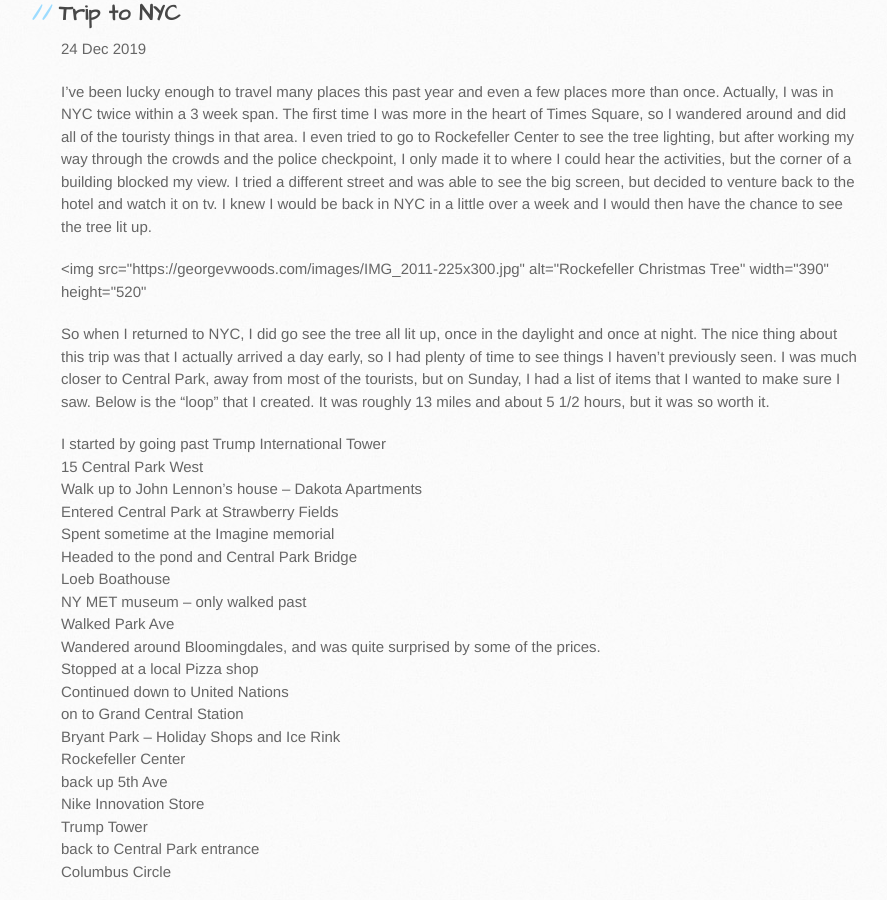
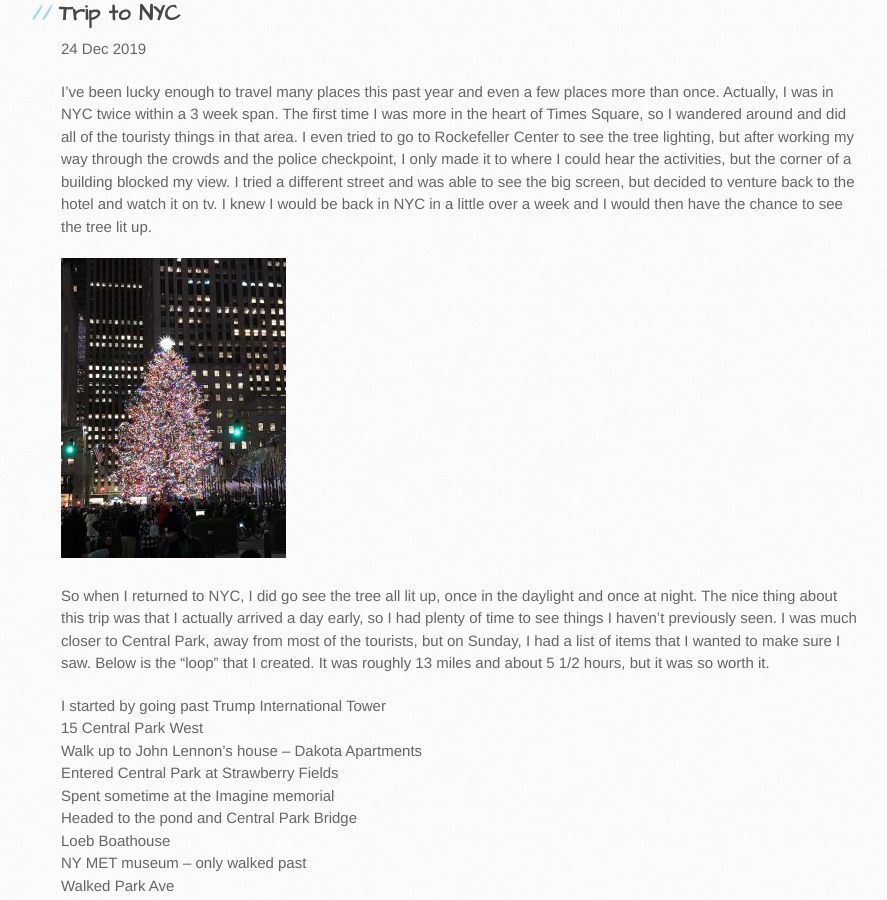
Before and after one commit to gvwoods/gvwoods.github.io, a Jekyll site: the page built from _posts/2019-12-24-trip-to-nyc.md, in a window 1280 px wide and 900 px high, scrolled down 356 px. Shown: the whole window, without its empty margins (109-996 px from the left). Built offline with Jekyll 4.4.1, drawn with Linux system fonts in a browser that asks for light colours.

Commit message:
Update 2019-12-24-trip-to-nyc.md

```diff
--- a/_posts/2019-12-24-trip-to-nyc.md
+++ b/_posts/2019-12-24-trip-to-nyc.md
@@ -16,7 +16,8 @@
 ---
 I&#8217;ve been lucky enough to travel many places this past year and even a few places more than once. Actually, I was in NYC twice within a 3 week span. The first time I was more in the heart of Times Square, so I wandered around and did all of the touristy things in that area. I even tried to go to Rockefeller Center to see the tree lighting, but after working my way through the crowds and the police checkpoint, I only made it to where I could hear the activities, but the corner of a building blocked my view. I tried a different street and was able to see the big screen, but decided to venture back to the hotel and watch it on tv. I knew I would be back in NYC in a little over a week and I would then have the chance to see the tree lit up.
 
-<p> <img src="https://georgevwoods.com/images/IMG_2011-225x300.jpg" alt="Rockefeller Christmas Tree" width="390" height="520"</p>
+
+  ![Rockefeller Christmas Tree](https://georgevwoods.com/images/IMG_2011-225x300.jpg "Rockefeller Christmas Tree")
 
 So when I returned to NYC, I did go see the tree all lit up, once in the daylight and once at night. The nice thing about this trip was that I actually arrived a day early, so I had plenty of time to see things I haven&#8217;t previously seen. I was much closer to Central Park, away from most of the tourists, but on Sunday, I had a list of items that I wanted to make sure I saw. Below is the &#8220;loop&#8221; that I created. It was roughly 13 miles and about 5 1/2 hours, but it was so worth it.
 
```
